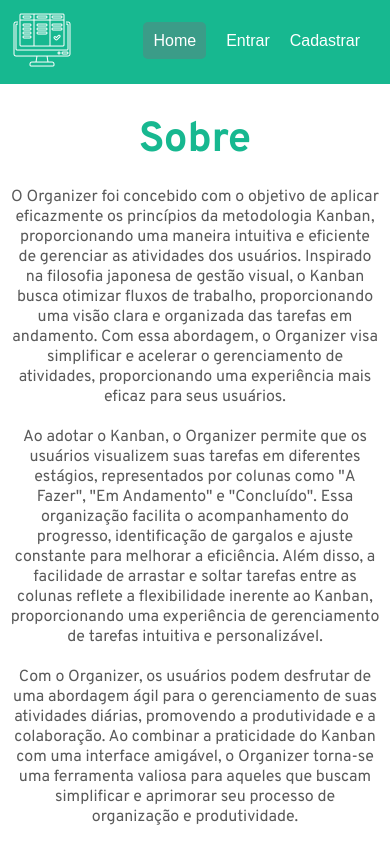
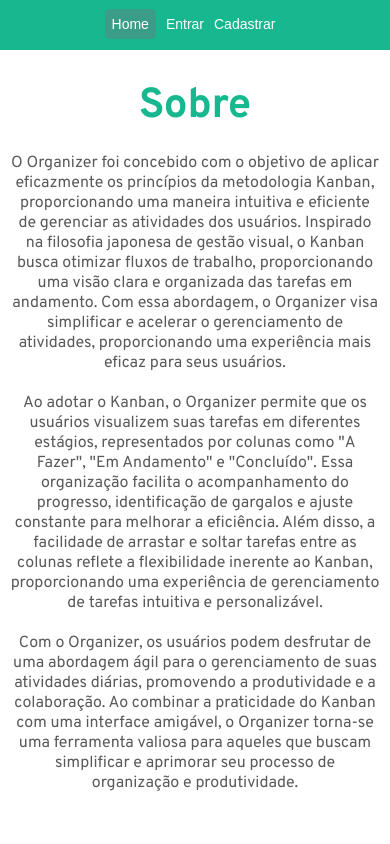
Before and after one commit to Paulogsiqueira/Organizer, a React (Vite) app: page / in a window 390 px wide. Shown: the top 844 px of the page. Built offline with nearby package versions, Linux system fonts and the light colour scheme.

Commit message:
Corrigndo responsividade

```diff
--- a/src/pages/dashboard/modal/FinishCardModal.tsx
+++ b/src/pages/dashboard/modal/FinishCardModal.tsx
@@ -36,7 +36,7 @@ const FinishCardModal = ({ taskId,column,deleteCard,closeModal, finishModalIsOpe
                                 <span className="out-time"> FORA </span>
                             )}
                             das horas estimadas</p>
-                        <div className='dashboard-form__button'>
+                        <div className='modal-button'>
                             <button type="submit" onClick={() => (onSubmit())}>Concluir</button>
                         </div>
                     </div>
--- a/src/style/dashboard/modal/editCardModal.sass
+++ b/src/style/dashboard/modal/editCardModal.sass
@@ -102,3 +102,22 @@
 
 .deadline-input
     min-width: 140px
+
+@media (max-width: 1150px)
+    .modal-content
+        width: 60%
+        margin-left: 20%
+
+@media (max-width: 1150px)
+    .modal-content
+        width: 80%
+        margin-left: 10%
+
+@media (max-width: 540px)
+    .modal-content
+        width: 90%
+        margin-left: 5%
+
+    .modal-field
+        input
+            width: 300px
--- a/src/style/dashboard/modal/finishCardModal.sass
+++ b/src/style/dashboard/modal/finishCardModal.sass
@@ -19,14 +19,13 @@
         color: variables.$white-color
         font-size: 16px
         font-weight: bold
-        margin-top:20px
+        margin-top: 20px
     .in-time
         font-weight: bold
         color: variables.$medium-color
     .out-time
         font-weight: bold
         color: variables.$red
-
 
 .modal-title
     h2
@@ -44,3 +43,9 @@
     margin-bottom: 10px
     h2
         color: variables.$white-color
+
+.modal-button
+    display: flex
+    justify-content: center
+    button
+        min-width: 78px
--- a/src/style/navbar/navbar.sass
+++ b/src/style/navbar/navbar.sass
@@ -67,3 +67,19 @@
             display: none
     .navbar-logo
         min-width: 80px
+
+@media (max-width: 485px)
+    .navbar-list
+        li
+            margin: 5px 5px
+
+    .navbar-link
+        font-size: 14px
+
+@media (max-width: 410px)
+    .navbar-logo
+        display: none
+    .active
+        padding: 7px
+    .navbar
+        justify-content: center
```
